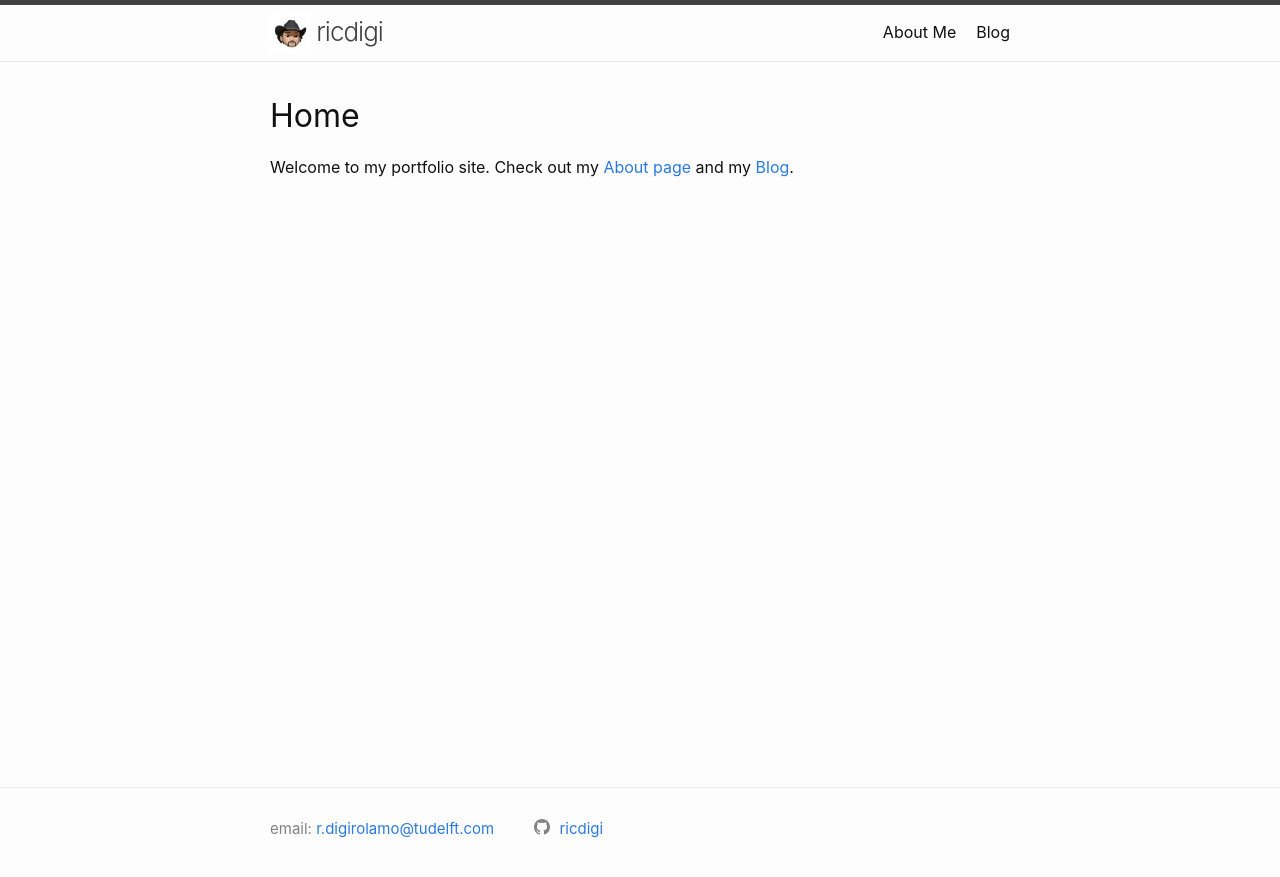
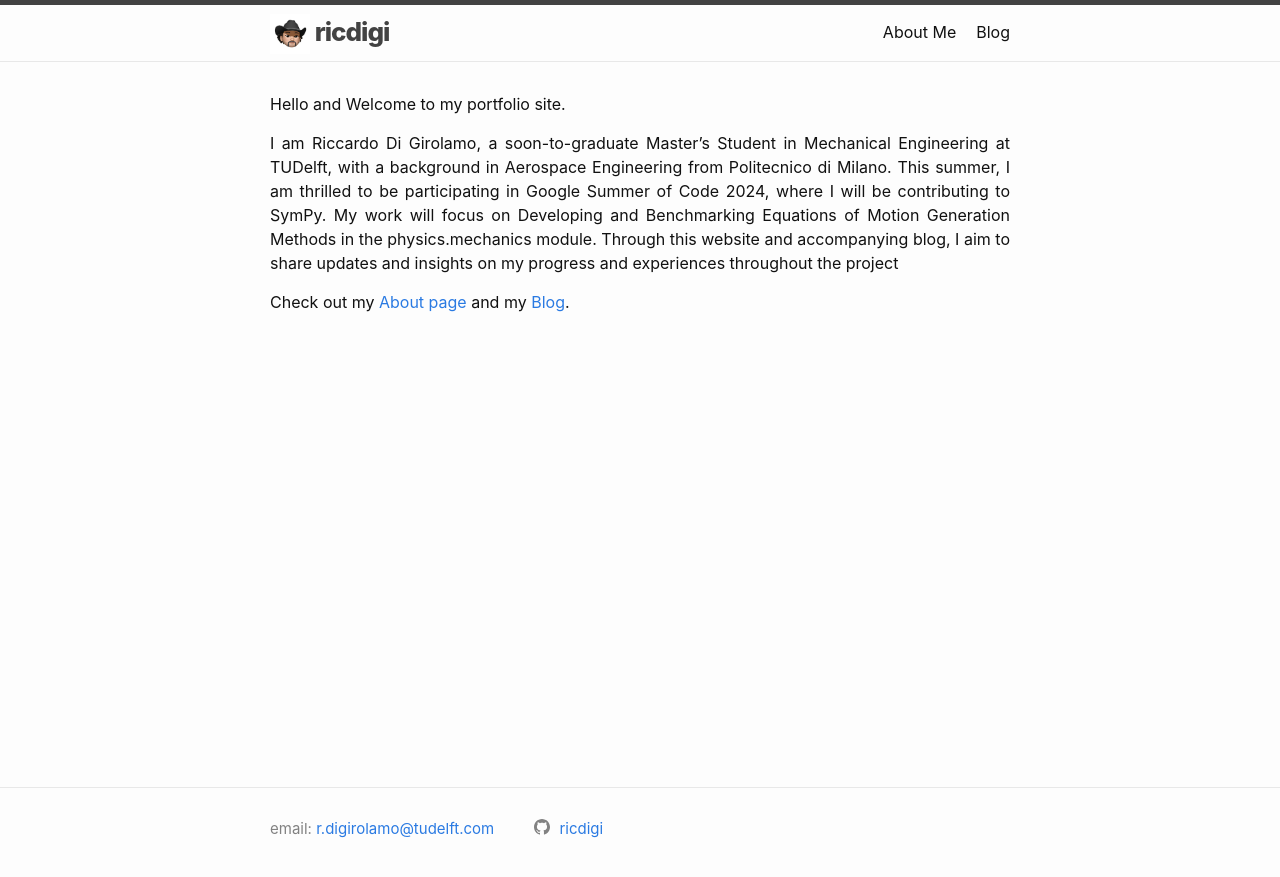
Before and after one commit to ricdigi/ricdigi.github.io, a Jekyll site: the page built from index.markdown, in a window 1280 px wide. Shown: the top 877 px of the page. Built offline with Jekyll 4.4.1, drawn with Linux system fonts in a browser that asks for light colours.

Commit message:
Modified home page and header style

```diff
--- a/_layouts/home.html
+++ b/_layouts/home.html
@@ -2,9 +2,9 @@
 layout: default
 ---
 
-<div class="home">
+<div class=justified>
   {%- if page.title -%}
-    <h1 class="page-heading">{{ page.title }}</h1>
+    <!--<h1 class="page-heading">{{ page.title }}</h1>-->
   {%- endif -%}
 
   {{ content }}
--- a/_sass/minima/_layout.scss
+++ b/_sass/minima/_layout.scss
@@ -12,16 +12,21 @@
 
 .site-title {
   @include relative-font-size(1.625);
-  font-weight: 300;
+  font-weight: 800;
   line-height: $base-line-height * $base-font-size * 2.25;
   letter-spacing: -1px;
   margin-bottom: 0;
   float: left;
+  text-decoration: none; /* This removes the underline */
 
   &,
   &:visited {
     color: $grey-color-dark;
   }
+}
+
+.site-title:hover {
+  text-decoration: none; /* This prevents the underline on hover */
 }
 
 .site-nav {
@@ -184,6 +189,10 @@
   @include relative-font-size(2);
 }
 
+.justified {
+  text-align: justify;
+}
+
 .post-list-heading {
   @include relative-font-size(1.75);
 }
--- a/index.markdown
+++ b/index.markdown
@@ -3,4 +3,8 @@ layout: home
 title: Home
 ---
 
-Welcome to my portfolio site. Check out my [About page](/about/) and my [Blog](/blog/).
+Hello and Welcome to my portfolio site.
+
+I am Riccardo Di Girolamo, a soon-to-graduate Master's Student in Mechanical Engineering at TUDelft, with a background in Aerospace Engineering from Politecnico di Milano. This summer, I am thrilled to be participating in Google Summer of Code 2024, where I will be contributing to SymPy. My work will focus on Developing and Benchmarking Equations of Motion Generation Methods in the physics.mechanics module. Through this website and accompanying blog, I aim to share updates and insights on my progress and experiences throughout the project
+
+Check out my [About page](/about/) and my [Blog](/blog/).
```
